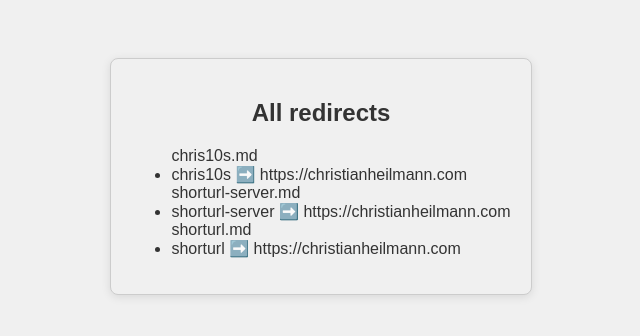
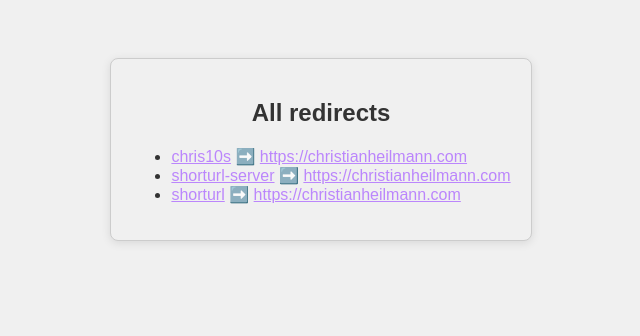
Before and after one commit to byteseekersocial/gh-pages-urlshortener, a Jekyll site: the page built from index.md, in a window 1280 px wide. Shown: the top 336 px of the page, without its empty margins (319-959 px from the left). Built offline with Jekyll 4.4.1, drawn with Linux system fonts in a browser that asks for light colours.

Commit message:
adding links

```diff
--- a/index.md
+++ b/index.md
@@ -5,7 +5,6 @@ layout: index
 <h1>All redirects</h1>
 <ul>
 {% for s in site.go %}
-{{ s.filename }} {{ s.name }}
-    <li>{{ s.url | replace: '.html', '' | replace: '/go/', '' }} ➡️ {{ s.goto }}</li>
+    <li><a href="{{s.url}}">{{ s.url | replace: '.html', '' | replace: '/go/', '' }}</a> ➡️ <a href="{{ s.goto }}">{{ s.goto }}</a></li>
 {% endfor %}
 </ul>
```
